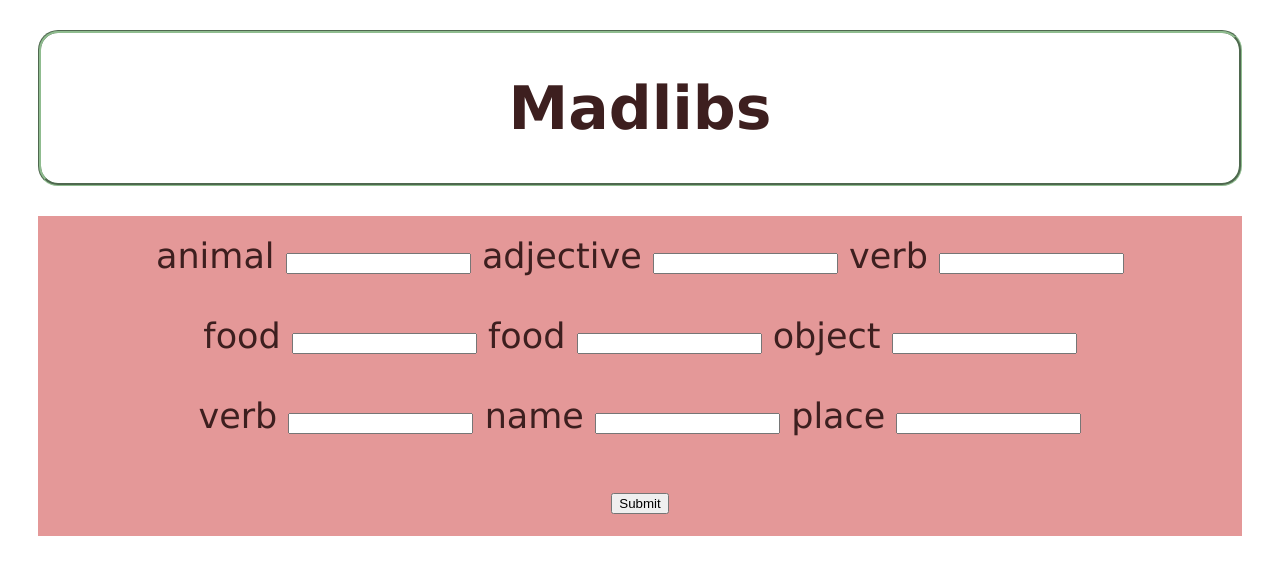
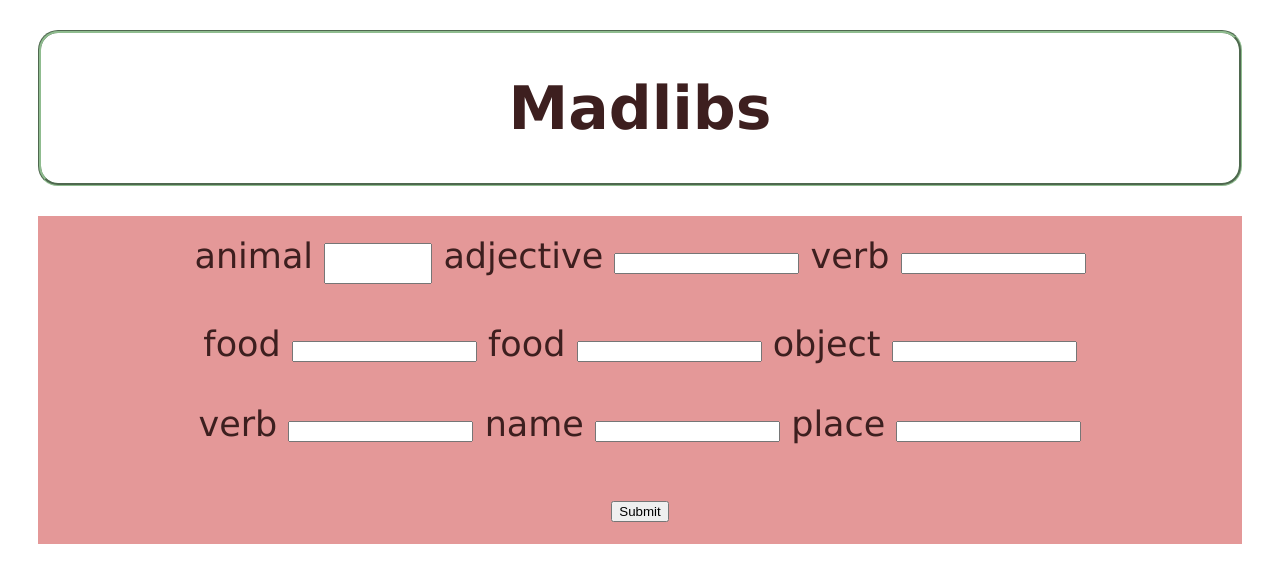
Before and after one commit to julz08/madlibs-fanny-juliana, a Flask app: page /madlib in a window 1280 px wide. Shown: the top 583 px of the page. Run offline with Flask 3, Linux system fonts and the light colour scheme.

Commit message:
added input box class and increased size

```diff
--- a/static/styles/style.css
+++ b/static/styles/style.css
@@ -45,3 +45,8 @@
 div{
     color: rgb(61, 31, 31)
 }
+
+.inputBox1{
+    width: 100px;
+    height: 35px;
+}
--- a/templates/madlib.html
+++ b/templates/madlib.html
@@ -14,7 +14,7 @@
     <div class="madlibInput">
         <form action="{{url}}" method="POST">
             <label for="animal">animal</label>
-            <input type="text" name="animal" >
+            <input type="text" name="animal" class="inputBox1">
             <label for="adjective">adjective</label>
             <input type="text" name="adjective" >
             <label for="verb1">verb</label>
```
